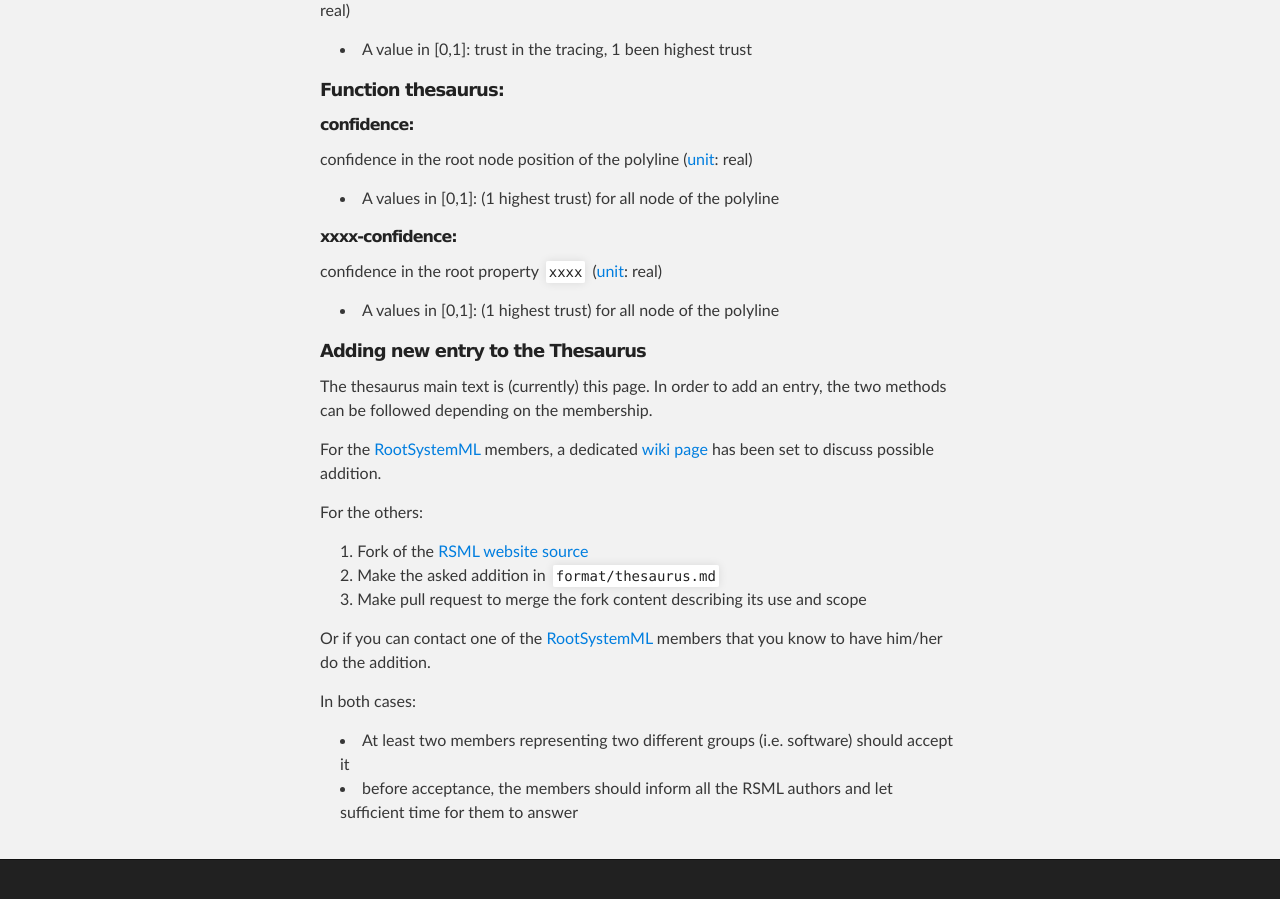
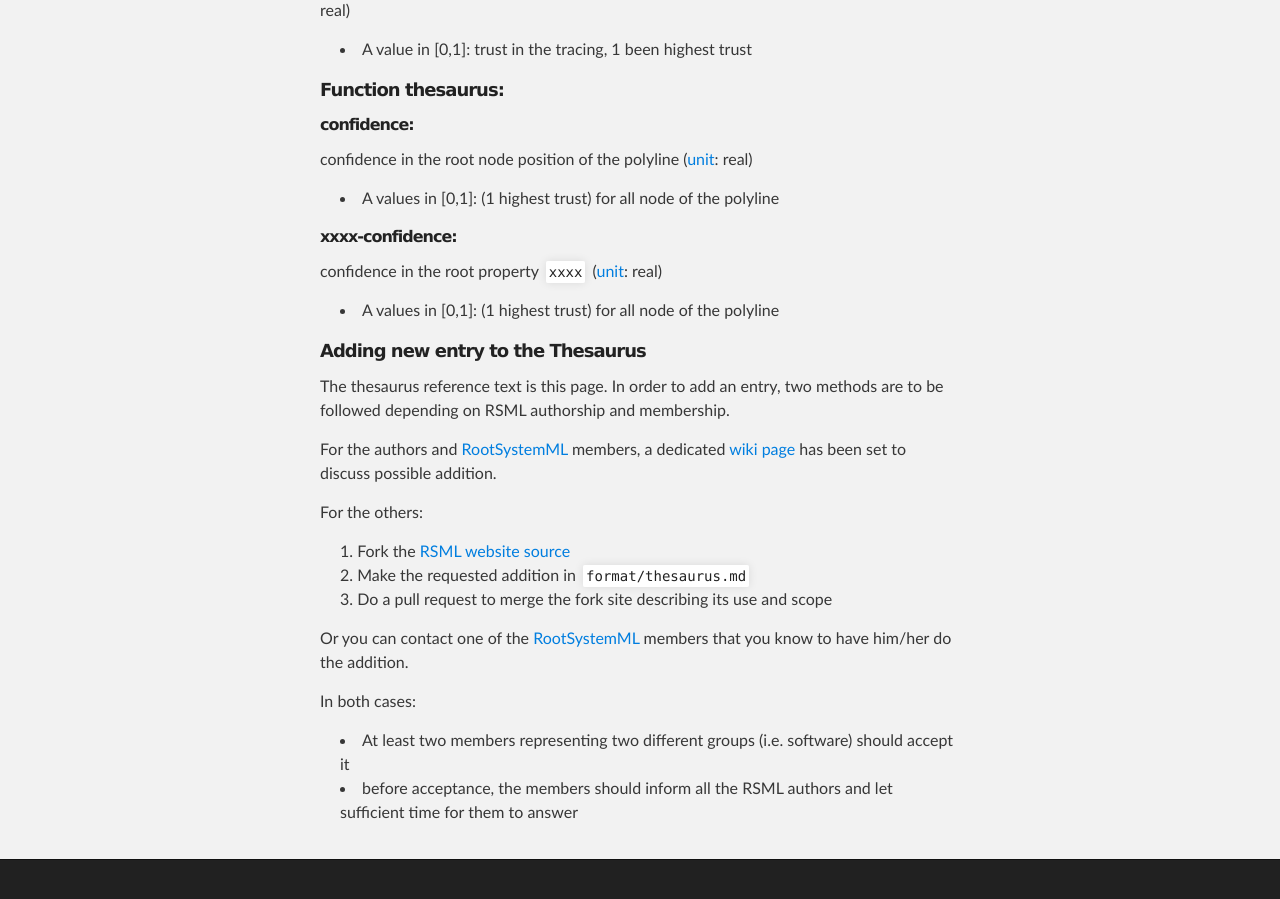
Before and after one commit to RootSystemML/RootSystemML.github.io, a Jekyll site: the page built from format/thesaurus.md, in a window 1280 px wide and 900 px high, scrolled down 1723 px. Built offline with Jekyll 4.4.1, drawn with Linux system fonts in a browser that asks for light colours.

Commit message:
thesaurus

```diff
--- a/format/thesaurus.md
+++ b/format/thesaurus.md
@@ -93,17 +93,17 @@ confidence in the root property `xxxx` ([unit][]: real)
 
 #####Adding new entry to the Thesaurus
 
-The thesaurus main text is (currently) this page. In order to add an entry, the two methods can be followed depending on the membership.
+The thesaurus reference text is this page. In order to add an entry, two methods are to be followed depending on RSML authorship and membership.
 
-For the [RootSystemML][RSML org] members, a dedicated [wiki page][] has been set to discuss possible addition.
+For the authors and [RootSystemML][RSML org] members, a dedicated [wiki page][] has been set to discuss possible addition.
 
 For the others:
 
- 1. Fork of the [RSML website source][RSML_site_git]
- 2. Make the asked addition in `format/thesaurus.md`
- 3. Make pull request to merge the fork content describing its use and scope
+ 1. Fork the [RSML website source][RSML_site_git]
+ 2. Make the requested addition in `format/thesaurus.md`
+ 3. Do a pull request to merge the fork site describing its use and scope
 
-Or if you can contact one of the [RootSystemML][RSML org] members that you know to have him/her do the addition.
+Or you can contact one of the [RootSystemML][RSML org] members that you know to have him/her do the addition.
 
 
 In both cases:
```
